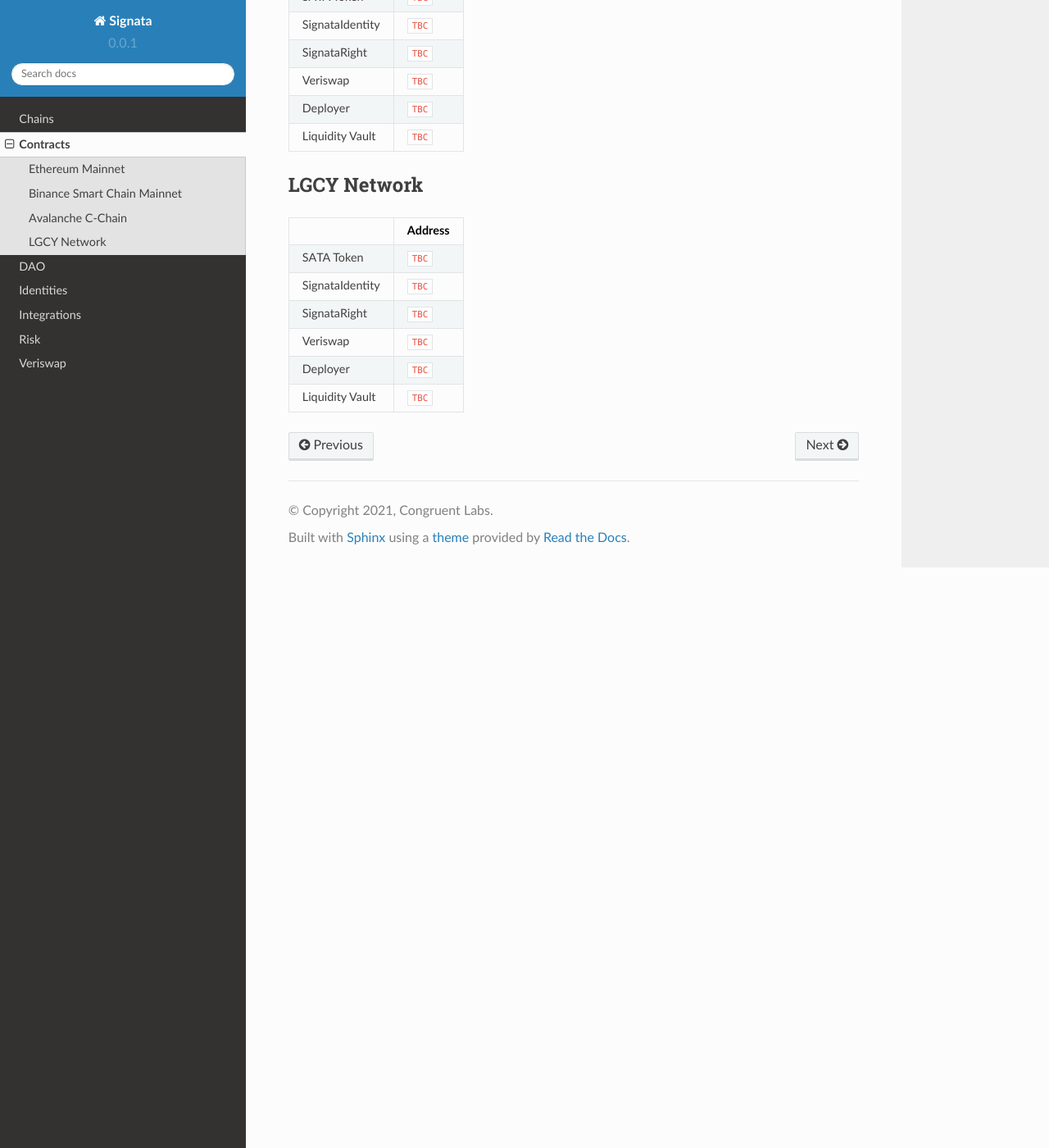
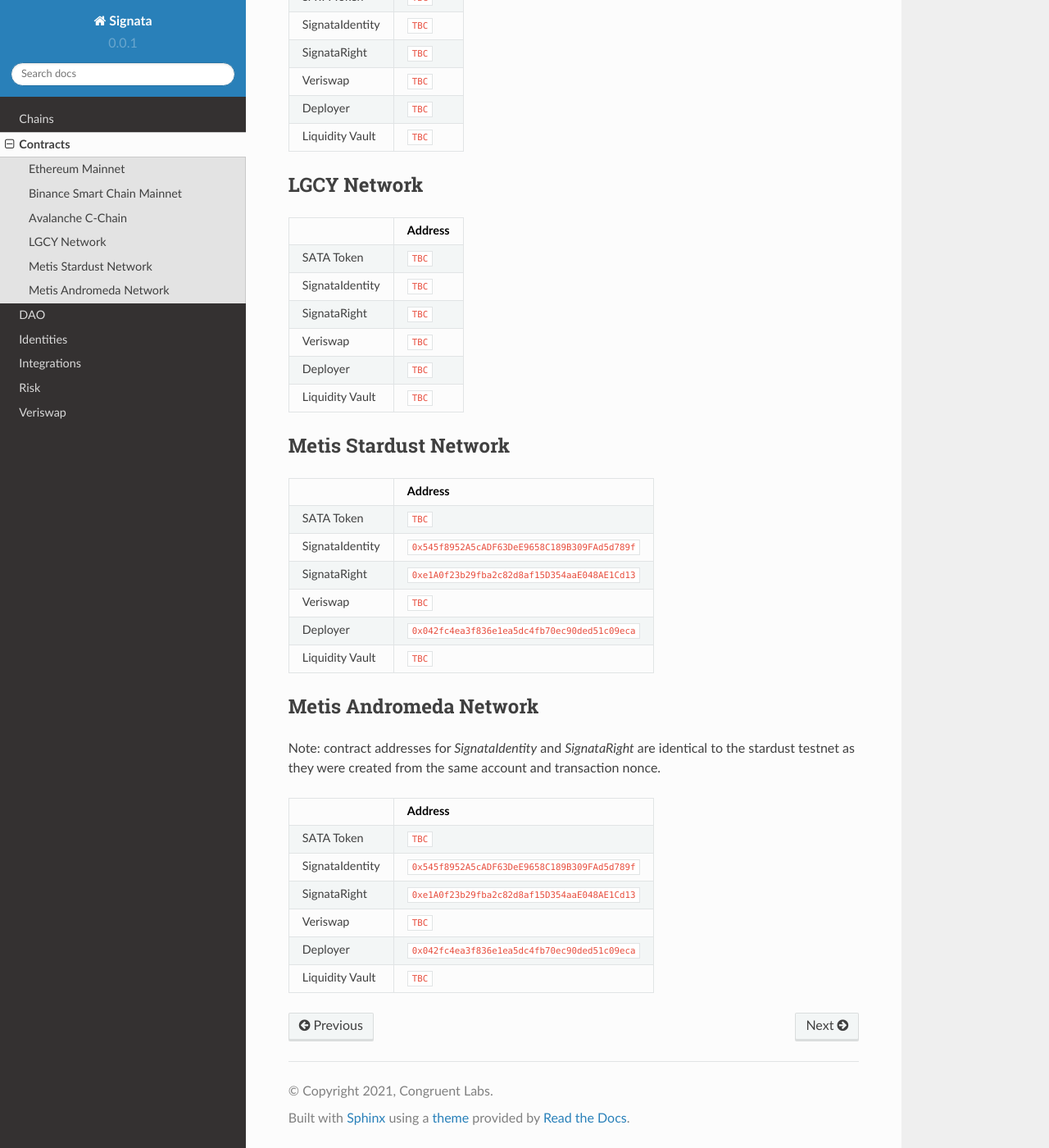
Before and after one commit to cl-tim/signata-docs, a Sphinx documentation site: the page built from docs/source/contracts.rst, in a window 1280 px wide and 1400 px high, scrolled down 1346 px. Shown: the whole window at 82% size. Built offline with Sphinx 7.4.7 and the Read the Docs theme 2.0.0, drawn with Linux system fonts in a browser that asks for light colours.

Commit message:
Adding Metis Network Contracts

```diff
--- a/docs/source/contracts.rst
+++ b/docs/source/contracts.rst
@@ -95,3 +95,45 @@
 +-------------------+------------------------------------------------+
 | Liquidity Vault   | ``TBC``                                        |
 +-------------------+------------------------------------------------+
+
+------------
+Metis Stardust Network
+------------
+
++-------------------+------------------------------------------------+
+|                   | Address                                        |
++===================+================================================+
+| SATA Token        | ``TBC``                                        |
++-------------------+------------------------------------------------+
+| SignataIdentity   | ``0x545f8952A5cADF63DeE9658C189B309FAd5d789f`` |
++-------------------+------------------------------------------------+
+| SignataRight      | ``0xe1A0f23b29fba2c82d8af15D354aaE048AE1Cd13`` |
++-------------------+------------------------------------------------+
+| Veriswap          | ``TBC``                                        |
++-------------------+------------------------------------------------+
+| Deployer          | ``0x042fc4ea3f836e1ea5dc4fb70ec90ded51c09eca`` |
++-------------------+------------------------------------------------+
+| Liquidity Vault   | ``TBC``                                        |
++-------------------+------------------------------------------------+
+
+------------
+Metis Andromeda Network
+------------
+
+Note: contract addresses for `SignataIdentity` and `SignataRight` are identical to the stardust testnet as they were created from the same account and transaction nonce.
+
++-------------------+------------------------------------------------+
+|                   | Address                                        |
++===================+================================================+
+| SATA Token        | ``TBC``                                        |
++-------------------+------------------------------------------------+
+| SignataIdentity   | ``0x545f8952A5cADF63DeE9658C189B309FAd5d789f`` |
++-------------------+------------------------------------------------+
+| SignataRight      | ``0xe1A0f23b29fba2c82d8af15D354aaE048AE1Cd13`` |
++-------------------+------------------------------------------------+
+| Veriswap          | ``TBC``                                        |
++-------------------+------------------------------------------------+
+| Deployer          | ``0x042fc4ea3f836e1ea5dc4fb70ec90ded51c09eca`` |
++-------------------+------------------------------------------------+
+| Liquidity Vault   | ``TBC``                                        |
++-------------------+------------------------------------------------+
```
